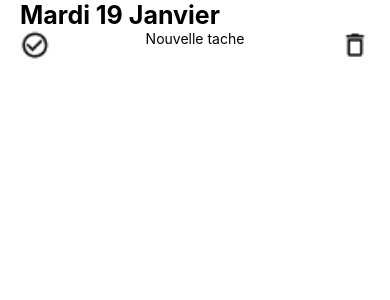
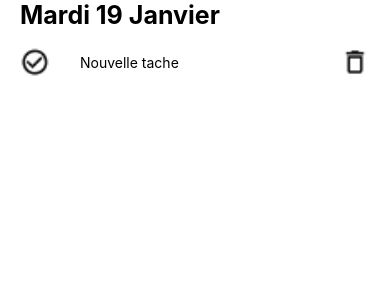
Before and after one commit to SofianePean/app-todo-react-native, a React Native app: screen / in a window 390 px wide. Shown: the top 300 px of the page. Built offline with nearby package versions, Linux system fonts and the light colour scheme.

Commit message:
mise en place de l'input pour l'entrer d'une tache

```diff
--- /dev/null
+++ b/src/components/TasksEpic/TaskForm.js
@@ -0,0 +1,14 @@
+import React, {useState} from 'react';
+import { View, TextInput } from 'react-native';
+
+const TaskForm = ({}) => {
+    const [title, setTitle] = useState("")
+    const onChangeText = value => {setTitle(value)}
+    return(
+        <View>
+            <TextInput value={title} onChangeText={onChangeText}/>
+        </View>
+    )
+}
+
+export default TaskForm
--- a/src/components/TasksEpic/TaskTile.js
+++ b/src/components/TasksEpic/TaskTile.js
@@ -4,11 +4,13 @@ import {Image, Text, View, StyleSheet} from 'react-native';
 const TaskTile = ({title}) => {
     return(
         <View style={styles.container}>
+            <View style={styles.subContainer}>
             <Image
                 style={styles.icon}
                 source={require('../../../assets/icon_check.png')}
-            />
-            <Text>{title}</Text>
+                />
+            <Text style={styles.title}>{title}</Text>
+            </View>
             <Image
                 style={styles.icon}
                 source={require('../../../assets/icon_trash.png')}
@@ -21,7 +23,16 @@ const styles = StyleSheet.create({
     container: {
         // display: 'flex',
         flexDirection: 'row',
-        justifyContent: 'space-between'
+        justifyContent: 'space-between',
+        alignItems: 'center',
+    },
+    subContainer: {
+        flexDirection: 'row',
+        // justifyContent: 'flex-start'
+        alignItems: 'center',
+    },
+    title: {
+        marginLeft:30
     },
     icon: {
         width:30,
--- a/src/components/TasksEpic/TasksContainer.js
+++ b/src/components/TasksEpic/TasksContainer.js
@@ -1,6 +1,7 @@
 import React, {useState} from 'react';
 import {View, Text} from 'react-native';
 import TaskList from './TaskList';
+import TaskForm from './TaskForm'
 
 function TasksContainer() {
     const [tasks, setTasks] = useState([
@@ -8,6 +9,7 @@ function TasksContainer() {
     ]);
     return(
         <View>
+            <TaskForm />
             <TaskList tasks={tasks}/>
         </View>
     )
```
